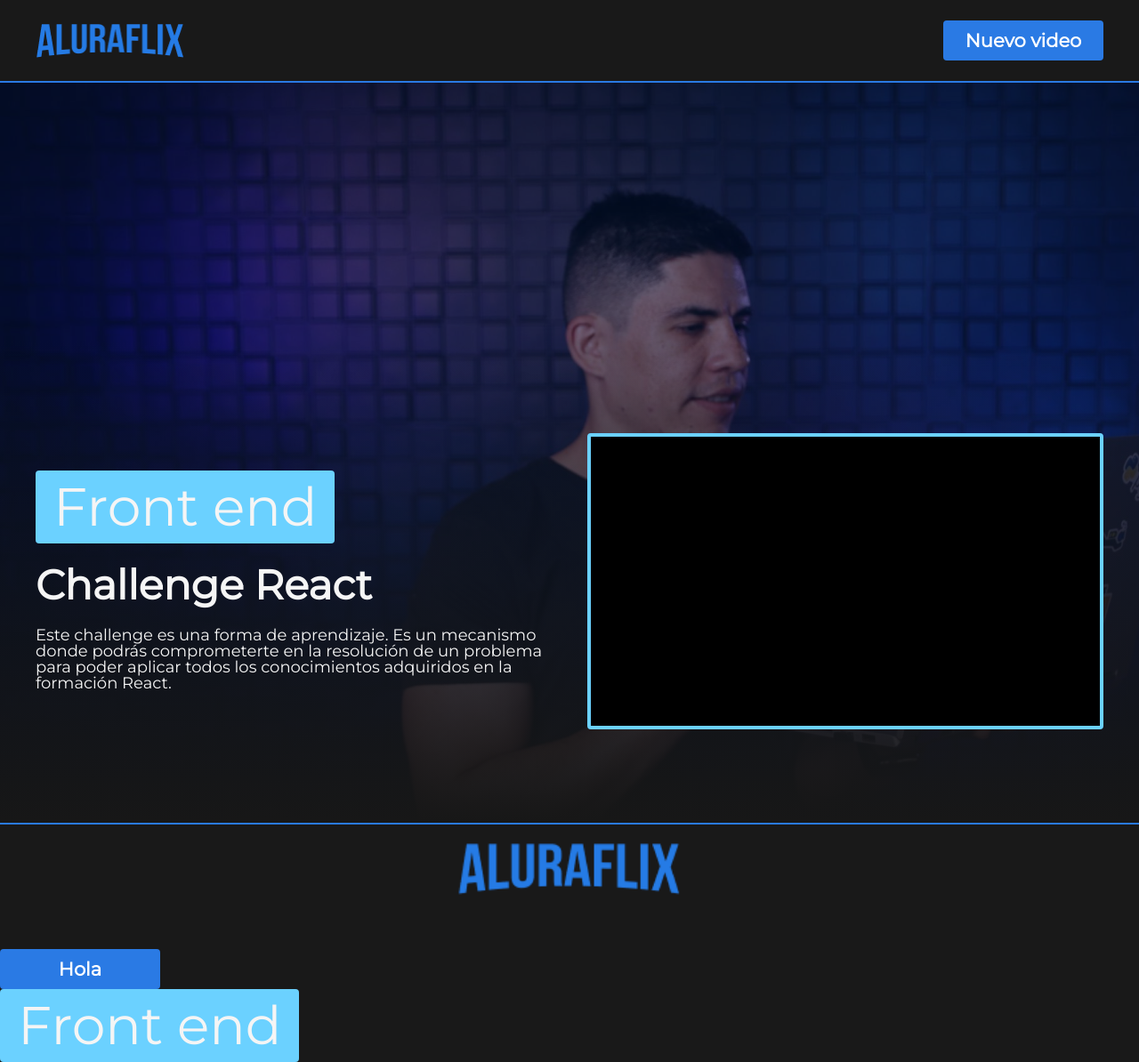
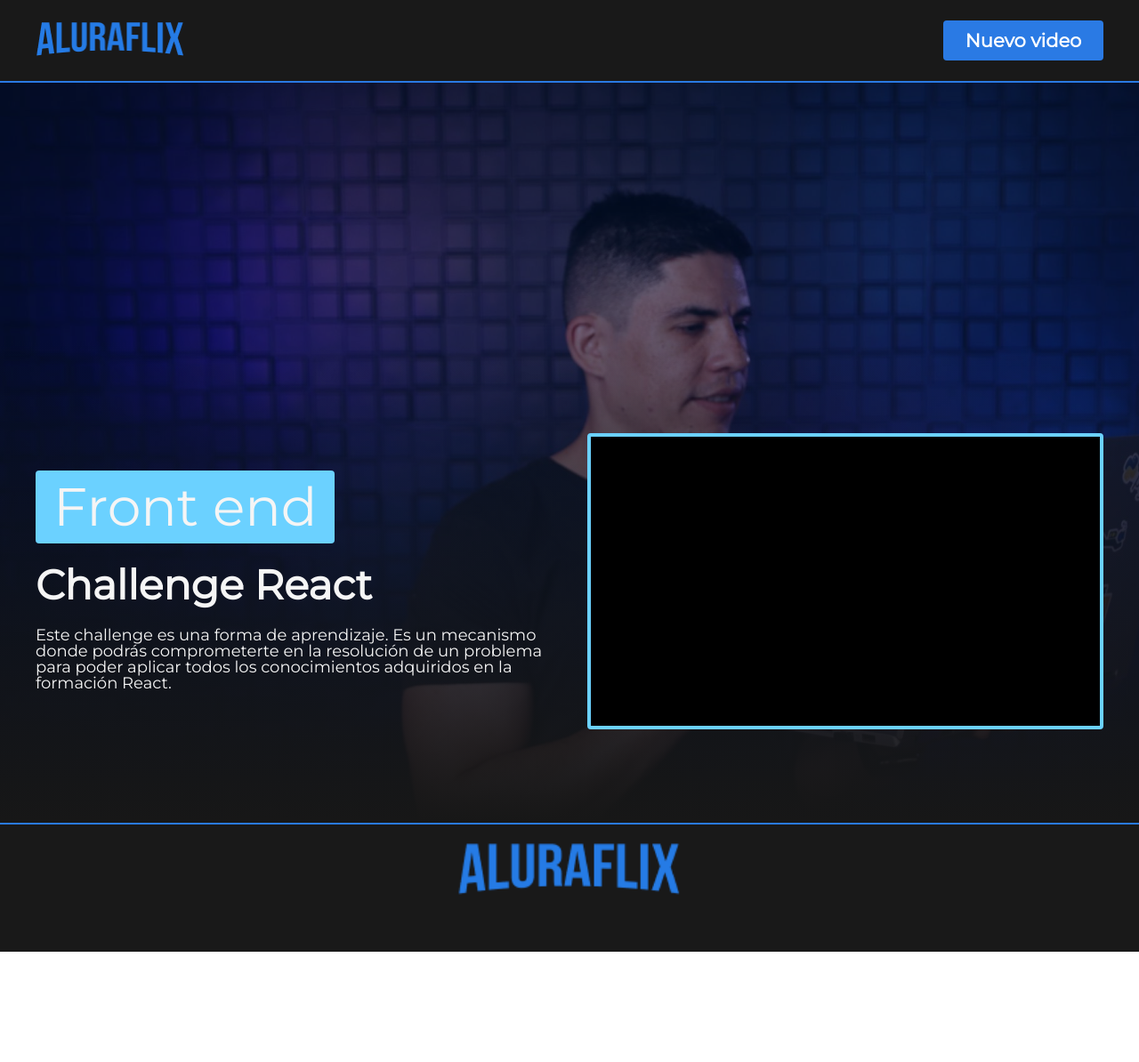
Before and after one commit to keiMfc/alura-flix, a React (Create React App) app: page / in a window 1280 px wide. Shown: the whole page at 89% size. After the commit the page ends 1070 px from the top, so only its background shows below. Built offline with nearby package versions, Linux system fonts and the light colour scheme.

Commit message:
instalacion de react-router-dom y vinculacion de link a los logos

```diff
--- a/package.json
+++ b/package.json
@@ -8,6 +8,7 @@
     "@testing-library/user-event": "^13.5.0",
     "react": "^18.2.0",
     "react-dom": "^18.2.0",
+    "react-router-dom": "^6.15.0",
     "react-scripts": "5.0.1",
     "styled-components": "^6.0.7",
     "web-vitals": "^2.1.4"
--- a/src/App.js
+++ b/src/App.js
@@ -1,24 +1,32 @@
-import logo from './logo.svg';
 import './App.css';
 import GlobalStyle from './GlobalStyle'
+import { BrowserRouter } from 'react-router-dom';
 import Banner from './Components/Banner';
-import Button from './Components/Button';
 import Header from './Components/Header';
-import TitleCategory from './Components/TitleCategory';
 import Footer from './Components/Footer';
 
 function App() {
   return (
+    <BrowserRouter>
     <div className="App">
       <GlobalStyle />
       <Header />
       <Banner />
       <Footer />
-      <Button>Hola</Button>
-      <TitleCategory/>
 
     </div>
+    </BrowserRouter>
   );
 }
 
 export default App;
+
+
+    /*  Estructura de las rutas (pantallas)
+
+  <Switch>
+        <Route path'/notes'>
+            <Notes />
+        </Route>
+     <Switch>
+    */
--- a/src/Components/Footer/index.js
+++ b/src/Components/Footer/index.js
@@ -1,5 +1,6 @@
 import { styled } from 'styled-components';
 import logo from '../../img/logo.png';
+import { Link } from 'react-router-dom';
 
 const ContainerFooter = styled.footer`
     display: flex;
@@ -16,7 +17,9 @@ const Logo = styled.img`
 
 function Footer(){
     return <ContainerFooter>
-         <Logo src={logo} alt='Logo de Alura-flix'/>
+         <Link to="/">
+            <Logo src={logo} alt='Logo de Alura-flix'/>
+        </Link>
     </ContainerFooter>
 }
 
--- a/src/Components/Header/index.js
+++ b/src/Components/Header/index.js
@@ -1,6 +1,7 @@
 import { styled } from 'styled-components';
 import logo from '../../img/logo.png'
 import Button from '../Button';
+import { Link } from 'react-router-dom';
 
 const Nav = styled.nav`
     border-bottom: 2px solid var(--color-primary);
@@ -15,11 +16,14 @@ const Nav = styled.nav`
 const Logo = styled.img`
 width: 10.5rem;
 height: 2.5rem;
+cursor: pointer;
 `
 
 function Header(){
     return (<Nav>
-        <Logo src={logo} alt='Logo de Alura-flix'/>
+       <Link to="/">
+            <Logo src={logo} alt='Logo de Alura-flix'/>
+        </Link>
         <Button>Nuevo video</Button>
     </Nav>)
 }
```
Also changed, not shown: 2 other files (tests, documents, lock files or other folders).
